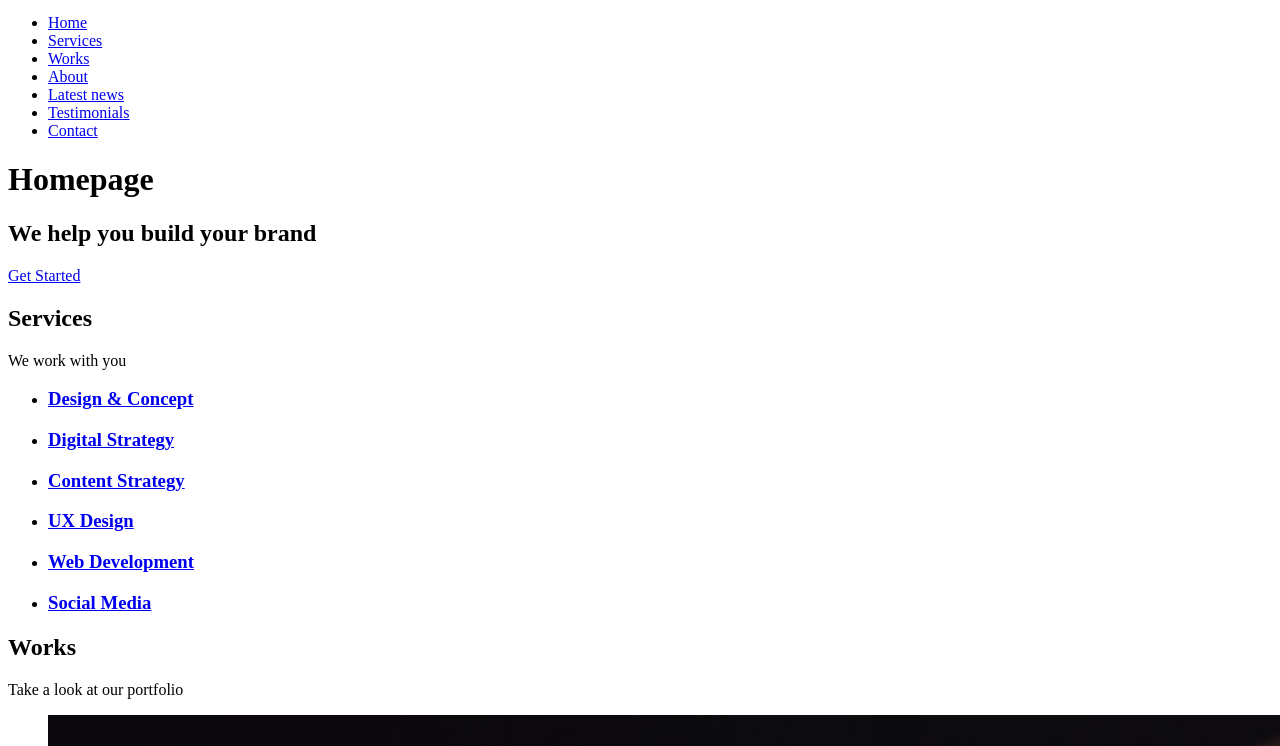
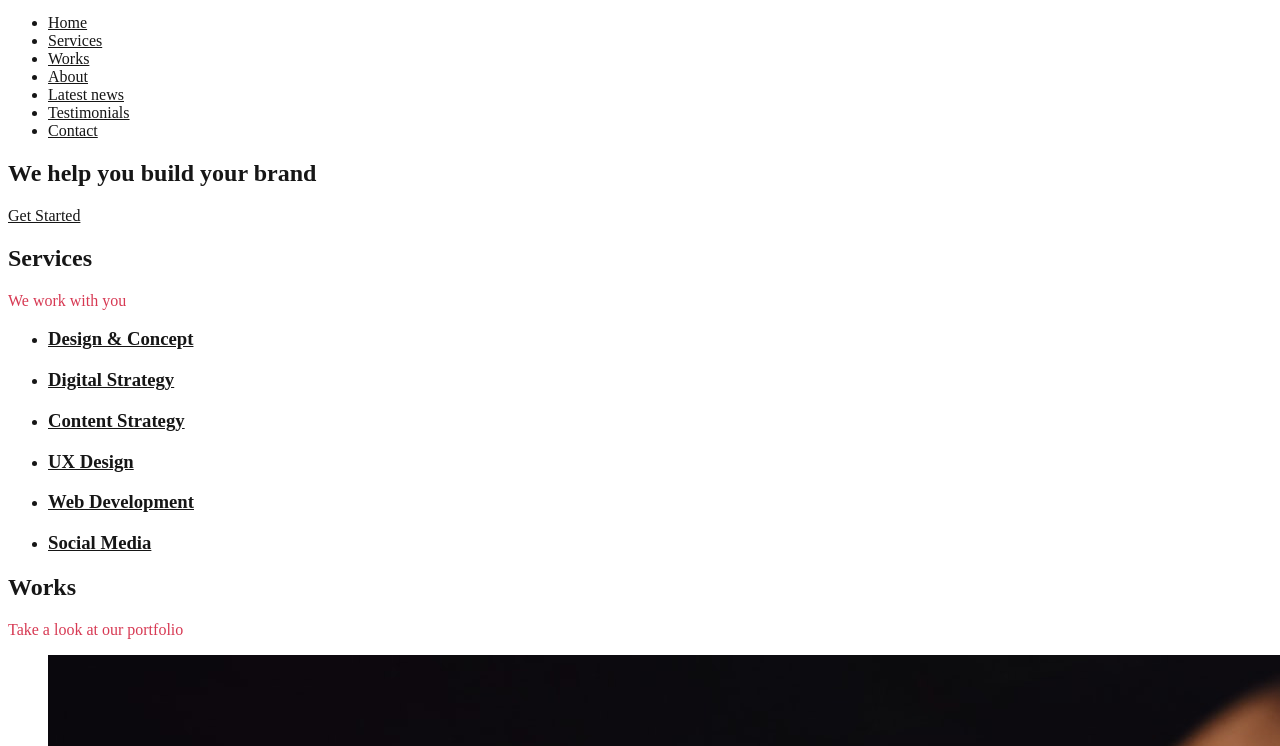
Before and after one commit to dmac24/Web_front_end, a plain HTML site: page 0x02-CSS_advanced/index.html in a window 1280 px wide. Shown: the part 54-800 px from the top of the page. Drawn offline with Linux system fonts and the light colour scheme.

Commit message:
Add: Task 2 - color values

```diff
--- a/0x02-CSS_advanced/index.html
+++ b/0x02-CSS_advanced/index.html
@@ -7,7 +7,7 @@
     <meta name="description" content="Description of the page less than 150 characters">
     <link rel="icon" type="image/png" href="images/favicon.jpg">
     <link href="https://fonts.googleapis.com/css?family=Open+Sans:400,700|Raleway:700&display=swap" rel="stylesheet">
-    <link rel='stylesheet' href='#'>
+    <link rel='stylesheet' href='styles/2-style.css'>
   </head>
   <body>
     <!-- Header -->
--- /dev/null
+++ b/0x02-CSS_advanced/styles/2-style.css
@@ -0,0 +1,24 @@
+html {
+    scroll-behavior: smooth;
+}
+
+body
+{
+    color: #161616;
+}
+
+a {
+    color: #161616
+}
+
+.visually-hidden {
+    display: none;
+}
+
+.card-category {
+    color: #D73953;
+}
+
+.section-tagline {
+    color: #D73953;
+}
```
